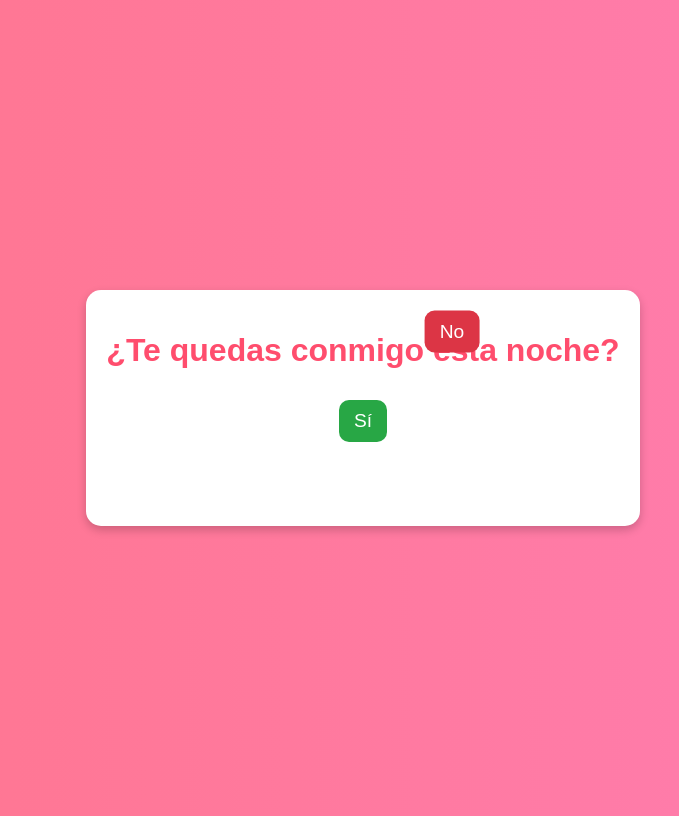
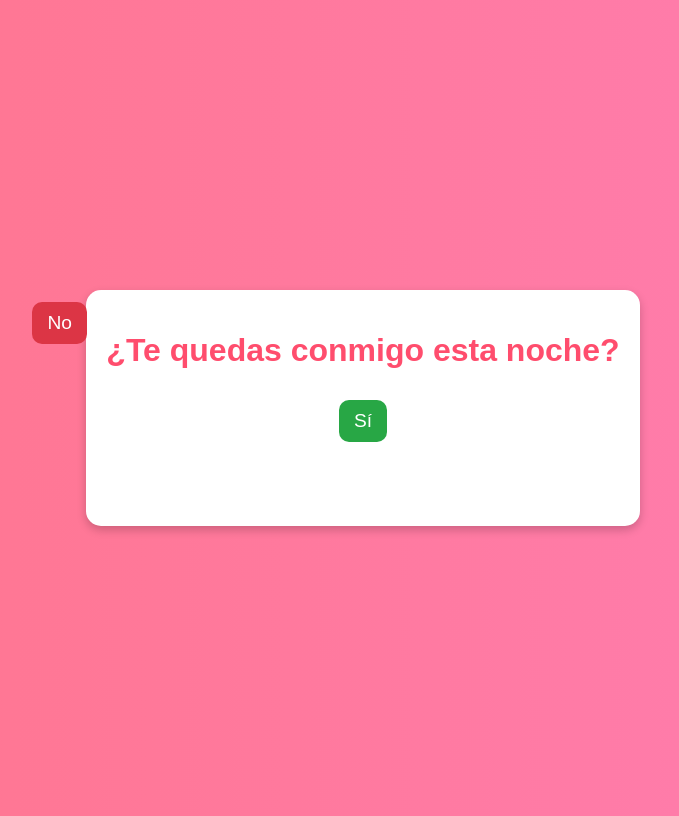
Before and after one commit to ivansuarez22/newpro, a plain HTML site: page index.html in a window 1280 px wide. Both pictures are taken after a click on the button "No". Shown: the whole page, without its empty margins (277-956 px from the left). Drawn offline with Linux system fonts and the light colour scheme.

Commit message:
Update index.html

```diff
--- a/index.html
+++ b/index.html
@@ -98,7 +98,8 @@
             let button = document.getElementById("no");
             let x = (Math.random() * moveDistance * 2) - moveDistance;
             let y = (Math.random() * moveDistance * 2) - moveDistance;
-            button.style.transform = `translate(${x}px, ${y}px)`;
+            button.style.left = `${x}px`;
+            button.style.top = `${y}px`;
             moveDistance += 50; // Aumenta la distancia de movimiento en cada interacción
         }
         function createHeartsAndStars() {
```
